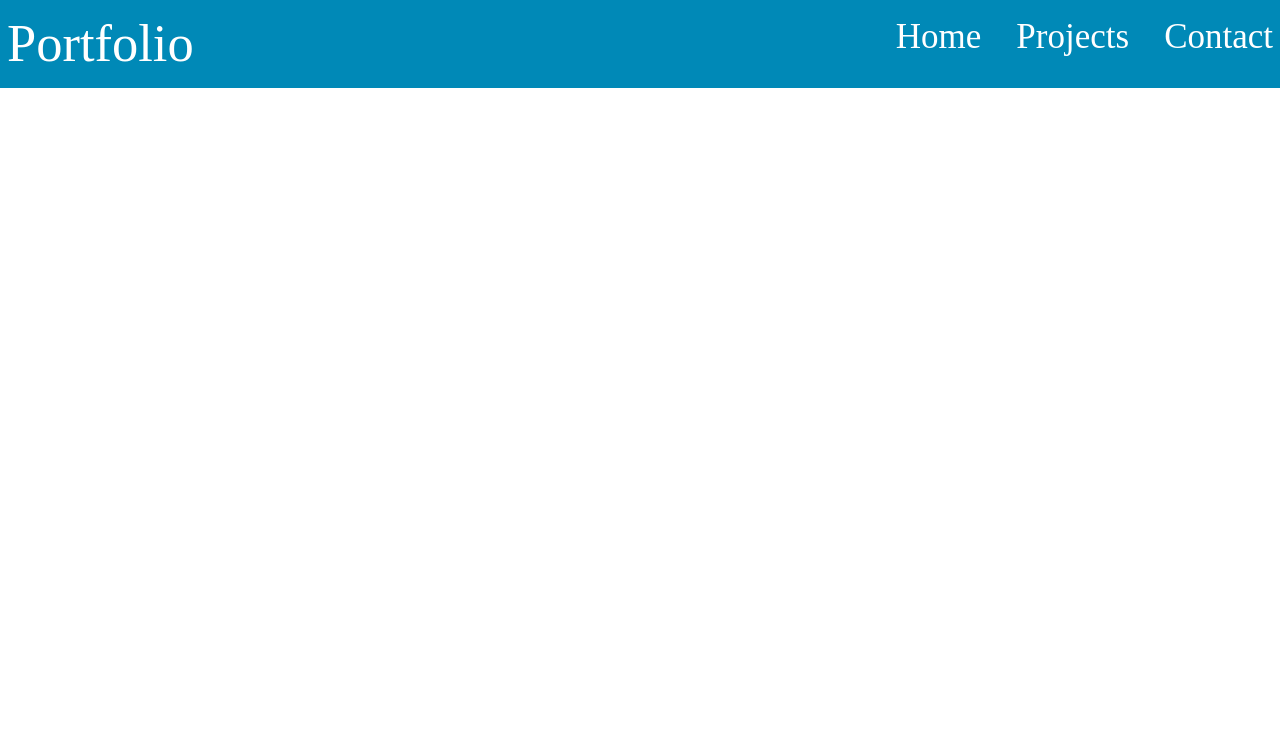
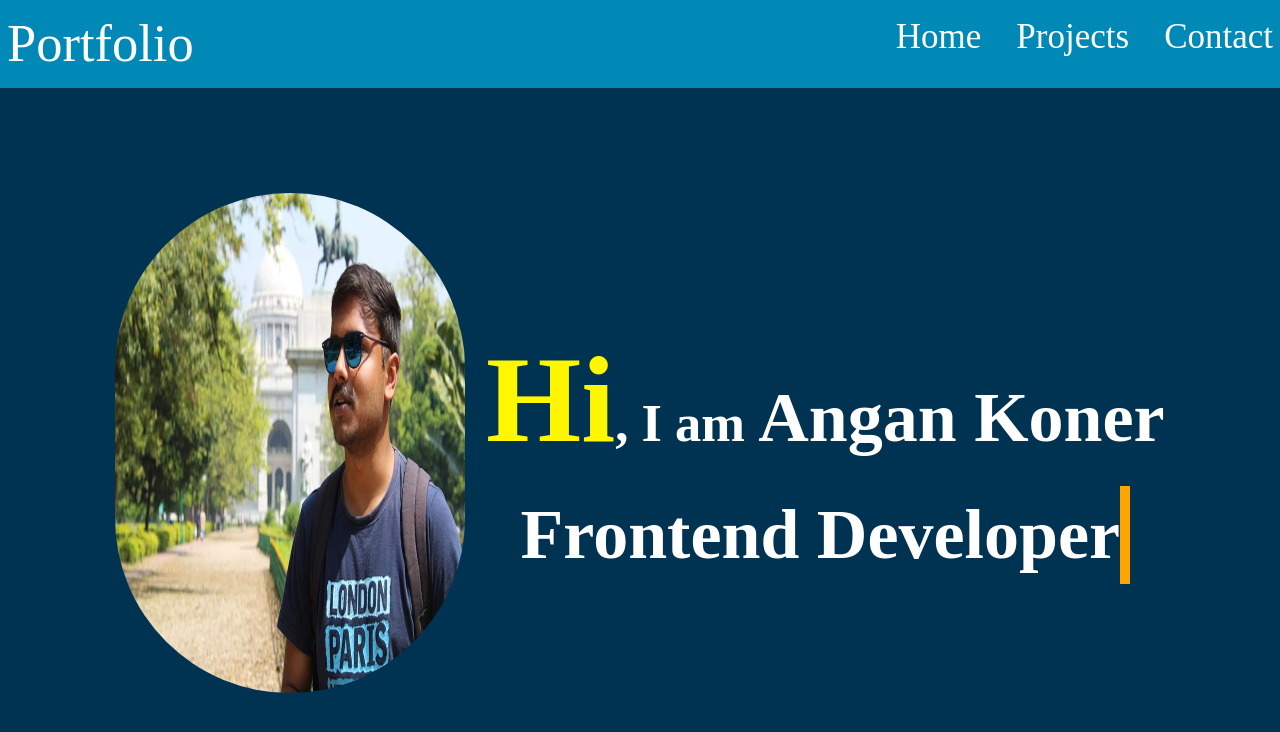
Before and after one commit to angan358/Portfolio-01, a plain HTML site: page index.html in a window 1280 px wide. Drawn offline with Linux system fonts and the light colour scheme.

Commit message:
made the hero section

```diff
--- a/CSS/style.css
+++ b/CSS/style.css
@@ -80,3 +80,79 @@ nav li:hover {
     font-size: 1.5rem;
     font-weight: 700px;
 }
+
+
+
+/*Hero Section*/
+
+#hero {
+    background-color: var(--darker-color);
+    padding: 3rem;
+}
+
+#hero .container {
+    display: flex;
+    justify-content: space-around;
+    align-items: center;
+}
+
+
+.hero-image img {
+    width: 350px;
+    height: 500px;
+    border-radius: 1400px;
+    background-color: var(--dark-color);
+}
+
+.hero-content {
+    display: grid;
+    place-items: center;
+}
+
+#hero h1 {
+    font-size: 1.5rem;
+    font-weight: bold;
+}
+
+.hi_text {
+    font-size: 3.5rem;
+    font-weight: bold;
+    color: var(--secondary-color);
+}
+
+.name_text {
+    font-size: 2rem;
+}
+
+
+#hero h2 {
+    font-size: 2rem;
+    font-weight: bold;
+    overflow: hidden;
+    border-right: 0.15em solid orange;
+    white-space: nowrap;
+    margin: 0 auto;
+    animation: typing 5s steps(40, end), blink-caret 0.75s step-end infinite;
+}
+
+@keyframes typing {
+    from {
+        width: 0;
+    }
+
+    to {
+        width: 100;
+    }
+}
+
+@keyframes blink-caret {
+
+    from,
+    to {
+        border-color: transparent;
+    }
+
+    50% {
+        border-color: orange;
+    }
+}
--- a/index.html
+++ b/index.html
@@ -26,5 +26,23 @@
             </ul>
         </nav>
     </header>
+
+    <main>
+        <section id="hero">
+
+            <div class="container">
+
+                <div class="hero-image">
+                    <img src="./images/FB_IMG_1602087604050.jpg" alt="Hero profile image">
+                </div>
+
+                <div class="hero-content">
+                  <h1><span class="hi_text">Hi</span>, I am <span class="name_text">Angan Koner</span></h1>
+                    <h2>Frontend Developer</h2>
+
+                </div>
+            </div>
+        </section>
+    </main>
 </body>
 </html>
```
Also changed, not shown: images/FB_IMG_1602087604050.jpg (added).
